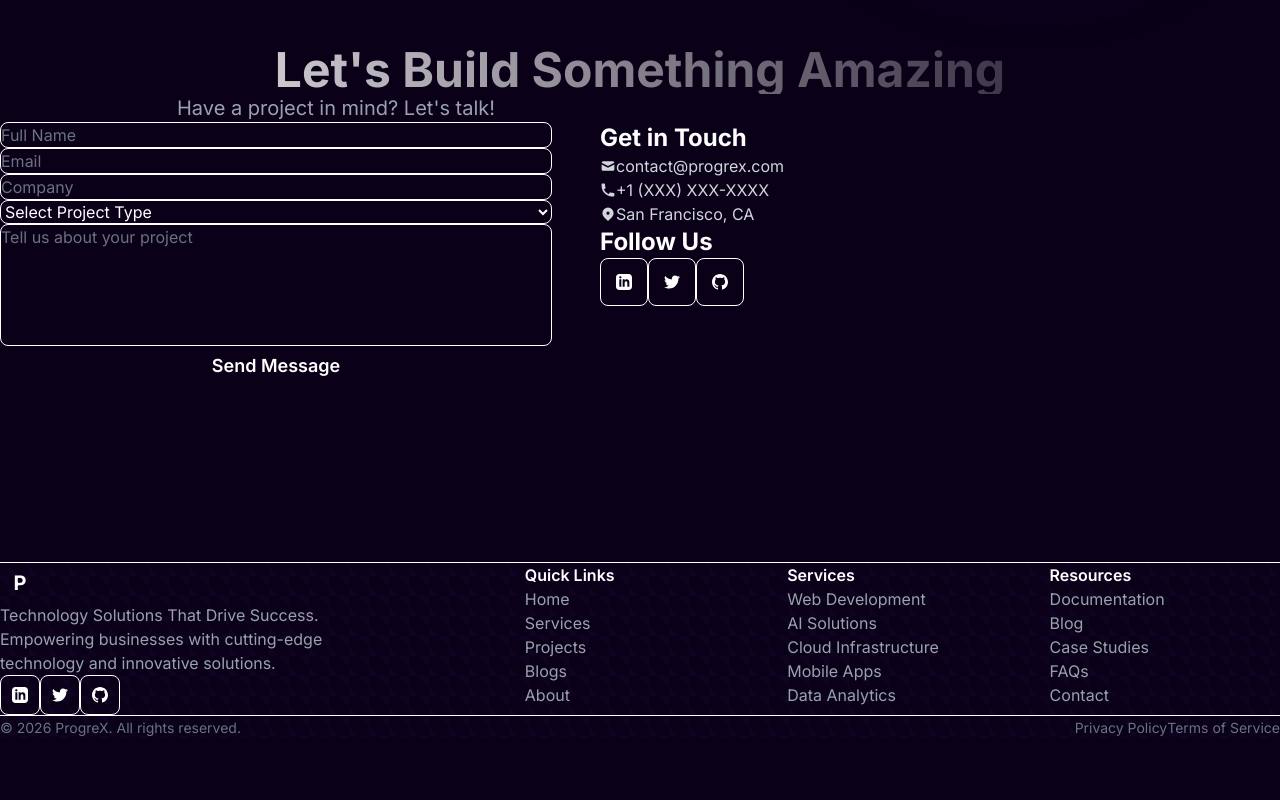
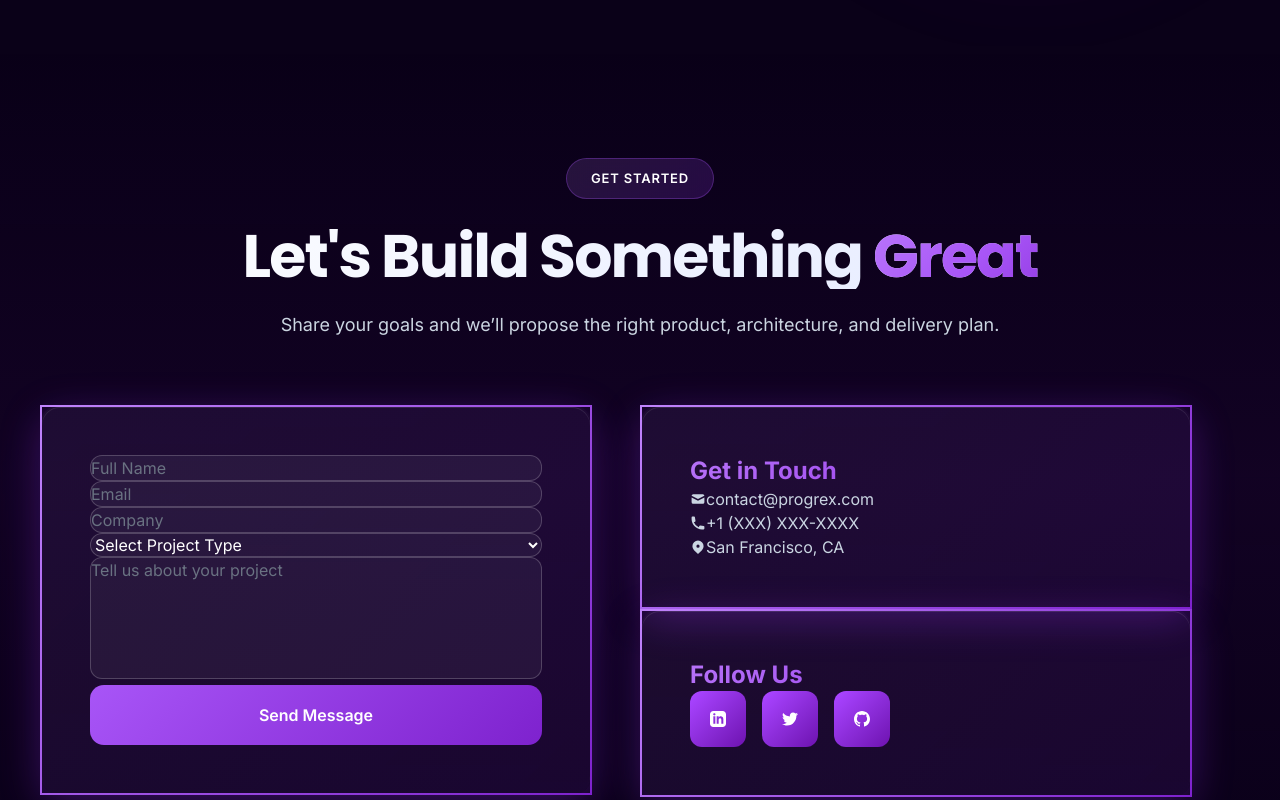
Before and after one commit to sh3ki/PROGREX, a Next.js app: page / in a window 1280 px wide. Shown: the part 4580-5380 px from the top of the page. Before the commit the page ends 5318 px from the top, so only its background shows below. Built offline with nearby package versions, Linux system fonts and the light colour scheme.

Commit message:
Update Contact.tsx

```diff
--- a/components/Contact.tsx
+++ b/components/Contact.tsx
@@ -28,62 +28,33 @@ export default function Contact() {
   };
 
   return (
-    <section id="contact" className="relative py-20 bg-gradient-to-b from-dark to-dark-secondary overflow-hidden">
-      {/* Animated Shapes */}
-      <div className="absolute inset-0">
-        <motion.div
-          animate={{
-            scale: [1, 1.2, 1],
-            rotate: [0, 90, 180, 270, 360],
-            opacity: [0.3, 0.5, 0.3],
-          }}
-          transition={{
-            duration: 15,
-            repeat: Infinity,
-            ease: "linear",
-          }}
-          className="absolute top-0 right-0 w-96 h-96 bg-primary/20 rounded-full blur-3xl"
-        ></motion.div>
-        <motion.div
-          animate={{
-            scale: [1, 1.3, 1],
-            rotate: [360, 270, 180, 90, 0],
-            opacity: [0.2, 0.4, 0.2],
-          }}
-          transition={{
-            duration: 20,
-            repeat: Infinity,
-            ease: "linear",
-          }}
-          className="absolute bottom-0 left-0 w-96 h-96 bg-electric/20 rounded-full blur-3xl"
-        ></motion.div>
-      </div>
+    <section id="contact" className="section-shell relative">
+      {/* Background Gradient */}
+      <div className="absolute inset-0 bg-gradient-to-b from-transparent via-purple-900/10 to-transparent" />
 
-      <div ref={ref} className="relative z-10 container mx-auto px-6">
-        {/* Section Header */}
+      <div ref={ref} className="section-container relative z-10">
         <motion.div
           initial={{ opacity: 0, y: 30 }}
           animate={isInView ? { opacity: 1, y: 0 } : {}}
-          transition={{ duration: 0.8 }}
-          className="text-center mb-12"
+          transition={{ duration: 0.6 }}
+          className="section-header"
         >
-          <h2 className="text-4xl md:text-5xl font-heading font-bold mb-4 bg-gradient-to-r from-white to-accent bg-clip-text text-transparent">
-            Let's Build Something Amazing
+          <span className="section-badge">Get Started</span>
+          <h2 className="section-title">
+            Let&apos;s Build Something <span className="section-title-gradient">Great</span>
           </h2>
-          <p className="text-xl text-gray-400 max-w-2xl mx-auto">
-            Have a project in mind? Let's talk!
+          <p className="section-subtitle">
+            Share your goals and we’ll propose the right product, architecture, and delivery plan.
           </p>
         </motion.div>
 
         <div className="grid grid-cols-1 lg:grid-cols-2 gap-12 max-w-6xl mx-auto">
-          {/* Contact Form */}
           <motion.div
             initial={{ opacity: 0, x: -50 }}
             animate={isInView ? { opacity: 1, x: 0 } : {}}
             transition={{ duration: 0.8 }}
           >
-            <form onSubmit={handleSubmit} className="space-y-6">
-              {/* Name Input */}
+            <form onSubmit={handleSubmit} className="space-y-6 glass-card-premium p-8 md:p-10">
               <div>
                 <input
                   type="text"
@@ -92,11 +63,10 @@ export default function Contact() {
                   onChange={handleChange}
                   placeholder="Full Name"
                   required
-                  className="w-full bg-dark-secondary border border-dark-tertiary rounded-lg px-4 py-3 text-white placeholder-gray-500 focus:border-primary focus:outline-none focus:ring-2 focus:ring-primary/50 transition-all duration-300"
+                  className="w-full bg-white/5 border border-white/20 rounded-xl px-5 py-4 text-white placeholder-gray-500 focus:border-purple-500 focus:outline-none focus:ring-2 focus:ring-purple-500/50 focus:bg-white/10 transition-all duration-300"
                 />
               </div>
 
-              {/* Email Input */}
               <div>
                 <input
                   type="email"
@@ -105,11 +75,10 @@ export default function Contact() {
                   onChange={handleChange}
                   placeholder="Email"
                   required
-                  className="w-full bg-dark-secondary border border-dark-tertiary rounded-lg px-4 py-3 text-white placeholder-gray-500 focus:border-primary focus:outline-none focus:ring-2 focus:ring-primary/50 transition-all duration-300"
+                  className="w-full bg-white/5 border border-white/20 rounded-xl px-5 py-4 text-white placeholder-gray-500 focus:border-purple-500 focus:outline-none focus:ring-2 focus:ring-purple-500/50 focus:bg-white/10 transition-all duration-300"
                 />
               </div>
 
-              {/* Company Input */}
               <div>
                 <input
                   type="text"
@@ -117,18 +86,17 @@ export default function Contact() {
                   value={formData.company}
                   onChange={handleChange}
                   placeholder="Company"
-                  className="w-full bg-dark-secondary border border-dark-tertiary rounded-lg px-4 py-3 text-white placeholder-gray-500 focus:border-primary focus:outline-none focus:ring-2 focus:ring-primary/50 transition-all duration-300"
+                  className="w-full bg-white/5 border border-white/20 rounded-xl px-5 py-4 text-white placeholder-gray-500 focus:border-purple-500 focus:outline-none focus:ring-2 focus:ring-purple-500/50 focus:bg-white/10 transition-all duration-300"
                 />
               </div>
 
-              {/* Project Type Dropdown */}
               <div>
                 <select
                   name="projectType"
                   value={formData.projectType}
                   onChange={handleChange}
                   required
-                  className="w-full bg-dark-secondary border border-dark-tertiary rounded-lg px-4 py-3 text-white placeholder-gray-500 focus:border-primary focus:outline-none focus:ring-2 focus:ring-primary/50 transition-all duration-300"
+                  className="w-full bg-white/5 border border-white/20 rounded-xl px-5 py-4 text-white placeholder-gray-500 focus:border-purple-500 focus:outline-none focus:ring-2 focus:ring-purple-500/50 focus:bg-white/10 transition-all duration-300"
                 >
                   <option value="">Select Project Type</option>
                   <option value="web">Web Development</option>
@@ -140,7 +108,6 @@ export default function Contact() {
                 </select>
               </div>
 
-              {/* Message Textarea */}
               <div>
                 <textarea
                   name="message"
@@ -149,46 +116,47 @@ export default function Contact() {
                   placeholder="Tell us about your project"
                   rows={5}
                   required
-                  className="w-full bg-dark-secondary border border-dark-tertiary rounded-lg px-4 py-3 text-white placeholder-gray-500 focus:border-primary focus:outline-none focus:ring-2 focus:ring-primary/50 transition-all duration-300 resize-none"
+                  className="w-full bg-white/5 border border-white/20 rounded-xl px-5 py-4 text-white placeholder-gray-500 focus:border-purple-500 focus:outline-none focus:ring-2 focus:ring-purple-500/50 focus:bg-white/10 transition-all duration-300 resize-none"
                 ></textarea>
               </div>
 
-              {/* Submit Button */}
               <motion.button
                 type="submit"
                 whileHover={{ scale: 1.05 }}
                 whileTap={{ scale: 0.95 }}
-                className="w-full bg-gradient-purple text-white px-8 py-4 rounded-lg font-semibold text-lg hover:shadow-2xl hover:shadow-primary/50 transition-all duration-300 animate-pulse-glow"
+                className="w-full btn-primary"
               >
                 Send Message
               </motion.button>
             </form>
 
-            {/* Success Message */}
             {showSuccess && (
               <motion.div
-                initial={{ opacity: 0, y: -20 }}
-                animate={{ opacity: 1, y: 0 }}
-                exit={{ opacity: 0, y: -20 }}
-                className="mt-4 bg-primary/20 border border-primary text-white px-6 py-4 rounded-lg"
+                initial={{ opacity: 0, y: -20, scale: 0.9 }}
+                animate={{ opacity: 1, y: 0, scale: 1 }}
+                exit={{ opacity: 0, y: -20, scale: 0.9 }}
+                className="mt-6 bg-gradient-to-r from-purple-500/20 to-purple-700/20 border-2 border-purple-500 text-white px-8 py-5 rounded-xl backdrop-blur-md shadow-2xl shadow-purple-500/30"
               >
-                Thank you! We'll be in touch soon.
+                <div className="flex items-center gap-3">
+                  <svg className="w-6 h-6 text-green-400" fill="currentColor" viewBox="0 0 20 20">
+                    <path fillRule="evenodd" d="M10 18a8 8 0 100-16 8 8 0 000 16zm3.707-9.293a1 1 0 00-1.414-1.414L9 10.586 7.707 9.293a1 1 0 00-1.414 1.414l2 2a1 1 0 001.414 0l4-4z" clipRule="evenodd" />
+                  </svg>
+                  <span className="font-semibold text-lg">Thank you! We&apos;ll be in touch soon.</span>
+                </div>
               </motion.div>
             )}
           </motion.div>
 
-          {/* Contact Info */}
           <motion.div
             initial={{ opacity: 0, x: 50 }}
             animate={isInView ? { opacity: 1, x: 0 } : {}}
             transition={{ duration: 0.8 }}
             className="space-y-8"
           >
-            <div>
-              <h3 className="text-2xl font-bold text-white mb-6">Get in Touch</h3>
+            <div className="glass-card-premium p-8">
+              <h3 className="text-2xl font-bold gradient-text mb-6">Get in Touch</h3>
               <div className="space-y-4">
-                {/* Email */}
-                <a href="mailto:contact@progrex.com" className="flex items-center text-gray-300 hover:text-primary-light transition-colors duration-300">
+                <a href="mailto:contact@progrex.com" className="flex items-center text-slate-300 hover:text-primary-light transition-colors duration-300">
                   <svg className="w-6 h-6 mr-3 text-primary" fill="currentColor" viewBox="0 0 20 20">
                     <path d="M2.003 5.884L10 9.882l7.997-3.998A2 2 0 0016 4H4a2 2 0 00-1.997 1.884z" />
                     <path d="M18 8.118l-8 4-8-4V14a2 2 0 002 2h12a2 2 0 002-2V8.118z" />
@@ -196,16 +164,14 @@ export default function Contact() {
                   contact@progrex.com
                 </a>
 
-                {/* Phone */}
-                <a href="tel:+1234567890" className="flex items-center text-gray-300 hover:text-primary-light transition-colors duration-300">
+                <a href="tel:+1234567890" className="flex items-center text-slate-300 hover:text-primary-light transition-colors duration-300">
                   <svg className="w-6 h-6 mr-3 text-primary" fill="currentColor" viewBox="0 0 20 20">
                     <path d="M2 3a1 1 0 011-1h2.153a1 1 0 01.986.836l.74 4.435a1 1 0 01-.54 1.06l-1.548.773a11.037 11.037 0 006.105 6.105l.774-1.548a1 1 0 011.059-.54l4.435.74a1 1 0 01.836.986V17a1 1 0 01-1 1h-2C7.82 18 2 12.18 2 5V3z" />
                   </svg>
                   +1 (XXX) XXX-XXXX
                 </a>
 
-                {/* Location */}
-                <div className="flex items-center text-gray-300">
+                <div className="flex items-center text-slate-300">
                   <svg className="w-6 h-6 mr-3 text-primary" fill="currentColor" viewBox="0 0 20 20">
                     <path fillRule="evenodd" d="M5.05 4.05a7 7 0 119.9 9.9L10 18.9l-4.95-4.95a7 7 0 010-9.9zM10 11a2 2 0 100-4 2 2 0 000 4z" clipRule="evenodd" />
                   </svg>
@@ -214,47 +180,26 @@ export default function Contact() {
               </div>
             </div>
 
-            {/* Social Media */}
-            <div>
-              <h3 className="text-2xl font-bold text-white mb-6">Follow Us</h3>
-              <div className="flex space-x-4">
-                <a href="#" className="w-12 h-12 bg-dark-secondary border border-dark-tertiary rounded-lg flex items-center justify-center hover:bg-primary hover:border-primary transition-all duration-300 hover:scale-110">
+            <div className="glass-card-premium p-8">
+              <h3 className="text-2xl font-bold gradient-text mb-6">Follow Us</h3>
+              <div className="flex gap-4">
+                <a href="#" className="w-14 h-14 bg-gradient-to-br from-purple-500 to-purple-800 rounded-xl flex items-center justify-center hover:scale-110 hover:shadow-2xl hover:shadow-purple-500/50 transition-all duration-300">
                   <svg className="w-6 h-6 text-white" fill="currentColor" viewBox="0 0 24 24">
                     <path d="M19 0h-14c-2.761 0-5 2.239-5 5v14c0 2.761 2.239 5 5 5h14c2.762 0 5-2.239 5-5v-14c0-2.761-2.238-5-5-5zm-11 19h-3v-11h3v11zm-1.5-12.268c-.966 0-1.75-.79-1.75-1.764s.784-1.764 1.75-1.764 1.75.79 1.75 1.764-.783 1.764-1.75 1.764zm13.5 12.268h-3v-5.604c0-3.368-4-3.113-4 0v5.604h-3v-11h3v1.765c1.396-2.586 7-2.777 7 2.476v6.759z" />
                   </svg>
                 </a>
-                <a href="#" className="w-12 h-12 bg-dark-secondary border border-dark-tertiary rounded-lg flex items-center justify-center hover:bg-primary hover:border-primary transition-all duration-300 hover:scale-110">
+                <a href="#" className="w-14 h-14 bg-gradient-to-br from-purple-500 to-purple-800 rounded-xl flex items-center justify-center hover:scale-110 hover:shadow-2xl hover:shadow-purple-500/50 transition-all duration-300">
                   <svg className="w-6 h-6 text-white" fill="currentColor" viewBox="0 0 24 24">
                     <path d="M24 4.557c-.883.392-1.832.656-2.828.775 1.017-.609 1.798-1.574 2.165-2.724-.951.564-2.005.974-3.127 1.195-.897-.957-2.178-1.555-3.594-1.555-3.179 0-5.515 2.966-4.797 6.045-4.091-.205-7.719-2.165-10.148-5.144-1.29 2.213-.669 5.108 1.523 6.574-.806-.026-1.566-.247-2.229-.616-.054 2.281 1.581 4.415 3.949 4.89-.693.188-1.452.232-2.224.084.626 1.956 2.444 3.379 4.6 3.419-2.07 1.623-4.678 2.348-7.29 2.04 2.179 1.397 4.768 2.212 7.548 2.212 9.142 0 14.307-7.721 13.995-14.646.962-.695 1.797-1.562 2.457-2.549z" />
                   </svg>
                 </a>
-                <a href="#" className="w-12 h-12 bg-dark-secondary border border-dark-tertiary rounded-lg flex items-center justify-center hover:bg-primary hover:border-primary transition-all duration-300 hover:scale-110">
+                <a href="#" className="w-14 h-14 bg-gradient-to-br from-purple-500 to-purple-800 rounded-xl flex items-center justify-center hover:scale-110 hover:shadow-2xl hover:shadow-purple-500/50 transition-all duration-300">
                   <svg className="w-6 h-6 text-white" fill="currentColor" viewBox="0 0 24 24">
                     <path d="M12 0c-6.626 0-12 5.373-12 12 0 5.302 3.438 9.8 8.207 11.387.599.111.793-.261.793-.577v-2.234c-3.338.726-4.033-1.416-4.033-1.416-.546-1.387-1.333-1.756-1.333-1.756-1.089-.745.083-.729.083-.729 1.205.084 1.839 1.237 1.839 1.237 1.07 1.834 2.807 1.304 3.492.997.107-.775.418-1.305.762-1.604-2.665-.305-5.467-1.334-5.467-5.931 0-1.311.469-2.381 1.236-3.221-.124-.303-.535-1.524.117-3.176 0 0 1.008-.322 3.301 1.23.957-.266 1.983-.399 3.003-.404 1.02.005 2.047.138 3.006.404 2.291-1.552 3.297-1.23 3.297-1.23.653 1.653.242 2.874.118 3.176.77.84 1.235 1.911 1.235 3.221 0 4.609-2.807 5.624-5.479 5.921.43.372.823 1.102.823 2.222v3.293c0 .319.192.694.801.576 4.765-1.589 8.199-6.086 8.199-11.386 0-6.627-5.373-12-12-12z" />
                   </svg>
                 </a>
               </div>
             </div>
-
-            {/* Decorative Element */}
-            <motion.div
-              animate={{
-                rotate: [0, 360],
-                scale: [1, 1.1, 1],
-              }}
-              transition={{
-                duration: 20,
-                repeat: Infinity,
-                ease: "linear",
-              }}
-              className="hidden lg:block w-64 h-64 mx-auto mt-12"
-            >
-              <div className="w-full h-full relative">
-                <div className="absolute inset-0 bg-gradient-purple rounded-full opacity-20 blur-2xl"></div>
-                <div className="absolute inset-8 bg-gradient-purple rounded-full opacity-30 blur-xl"></div>
-                <div className="absolute inset-16 bg-primary rounded-full opacity-40"></div>
-              </div>
-            </motion.div>
           </motion.div>
         </div>
       </div>
```
